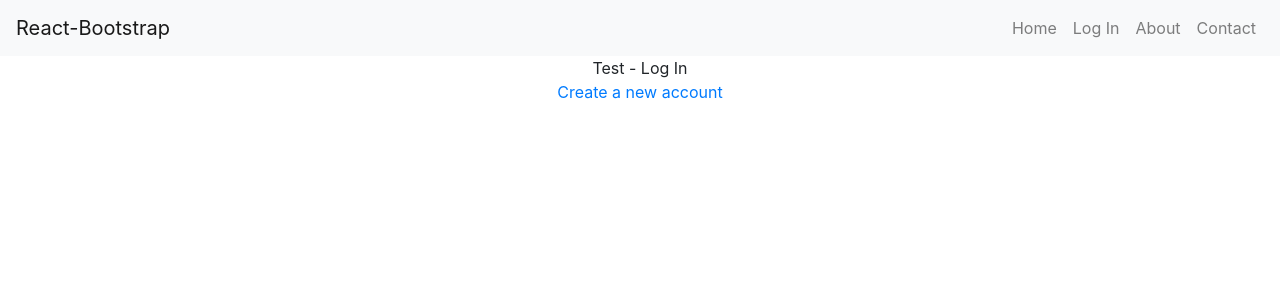
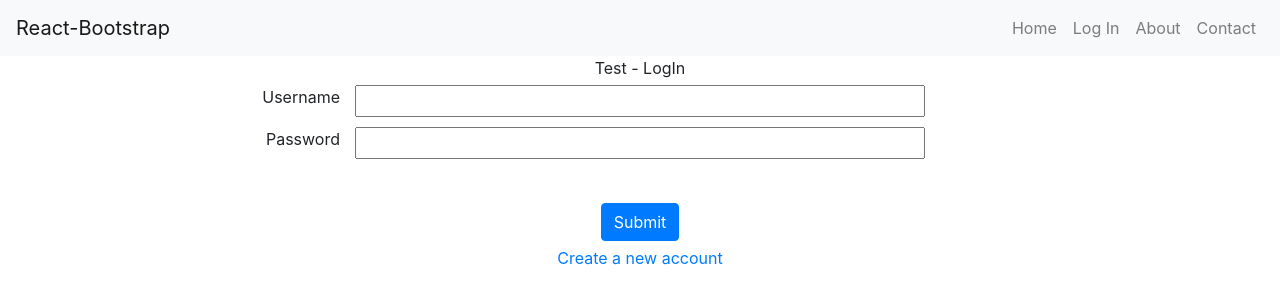
Before and after one commit to unitaryfund/metriq-app, a React (Create React App) app: page /Login in a window 1280 px wide. Shown: the top 304 px of the page. Built offline with nearby package versions, Linux system fonts and the light colour scheme.

Commit message:
Adding skeleton functionality to login page.

```diff
--- a/src/views/LogIn.js
+++ b/src/views/LogIn.js
@@ -1,12 +1,99 @@
+import axios from 'axios'
+import React from 'react';
 import { Link } from "react-router-dom"
+import config from './../config';
+import FormFieldInputRow from '../components/FormFieldRow';
+import FormFieldValidator from '../components/FormFieldValidator';
 
-const LogIn = () => {
-  return (
-    <div>
-      <header>Test - Log In</header>
-      <Link to="/Register">Create a new account</Link>
-    </div>
-  );
+const usernameMissingError  = 'Username cannot be blank.';
+const passwordInvalidError  = 'Password is too short.';
+const usernamePasswordMismatchError = 'Confirm does not match.';
+
+const usernameValidRegex = /^(?!\s*$).+/;
+const passwordValidRegex = /.{8,}/;
+
+class LogIn extends React.Component {
+
+  constructor(props) {
+    super(props);
+    this.state = {
+      username: '',
+      password: '',
+      isUsernamePasswordMatch: true
+    };
+
+    this.onChange                = this.onChange.bind(this);
+    this.isUsernamePasswordMatch = this.isUsernamePasswordMatch.bind(this);
+    this.isAllValid              = this.isAllValid.bind(this);
+    this.handleSubmit            = this.handleSubmit.bind(this);
+  }
+
+  onChange(field, value) {
+    // parent class change handler is always called with field name and value
+    this.setState({[field]: value});
+  }
+
+  isUsernamePasswordMatch() {
+    // TODO: Call to DB to see if this.state.username and
+    // this.state.password match.
+  }
+
+  isAllValid() {
+    if (!usernameValidRegex.test(this.state.username)) {
+      return false;
+    }
+    if (!passwordValidRegex.test(this.state.password)) {
+      return false;
+    }
+    if (!this.isUsernamePasswordMatch()) {
+      return false;
+    }
+
+    return true;
+  }
+
+  handleSubmit(event) {
+    if (this.isAllValid()) {
+      event.preventDefault();
+      return;
+    }
+
+    axios.post(config.api.getUriPrefix() + '/login', this.state)
+      .then(res => { alert(res.message); })
+      .catch(err => { alert(err.message); });
+    event.preventDefault();
+  }
+
+  render() {
+    return (
+      <div className="container">
+        <header>Test - LogIn</header>
+        <form onSubmit={this.handleSubmit}>
+          <FormFieldInputRow inputName="username" inputType="text" label="Username"
+            validatorMessage={usernameMissingError}
+            onChange={this.onChange}
+            validRegex={usernameValidRegex}/>
+          <FormFieldInputRow inputName="password" inputType="password" label="Password"
+            validatorMessage={passwordInvalidError}
+            onChange={this.onChange}
+            validRegex={passwordValidRegex}/>
+          <div className="row">
+            <div className="col-md-3"/>
+            <div className="col-md-6">
+              <FormFieldValidator invalid={!this.state.isUsernamePasswordMatch} message={usernamePasswordMismatchError} />
+            </div>
+            <div className="col-md-3"/>
+          </div>
+          <div className="row">
+            <div className="col-md-12 text-center">
+              <input className="btn btn-primary" type="submit" value="Submit" />
+            </div>
+          </div>
+        </form>
+        <Link to="/Register">Create a new account</Link>
+      </div>
+    );
+  }
 }
 
 export default LogIn;
```
